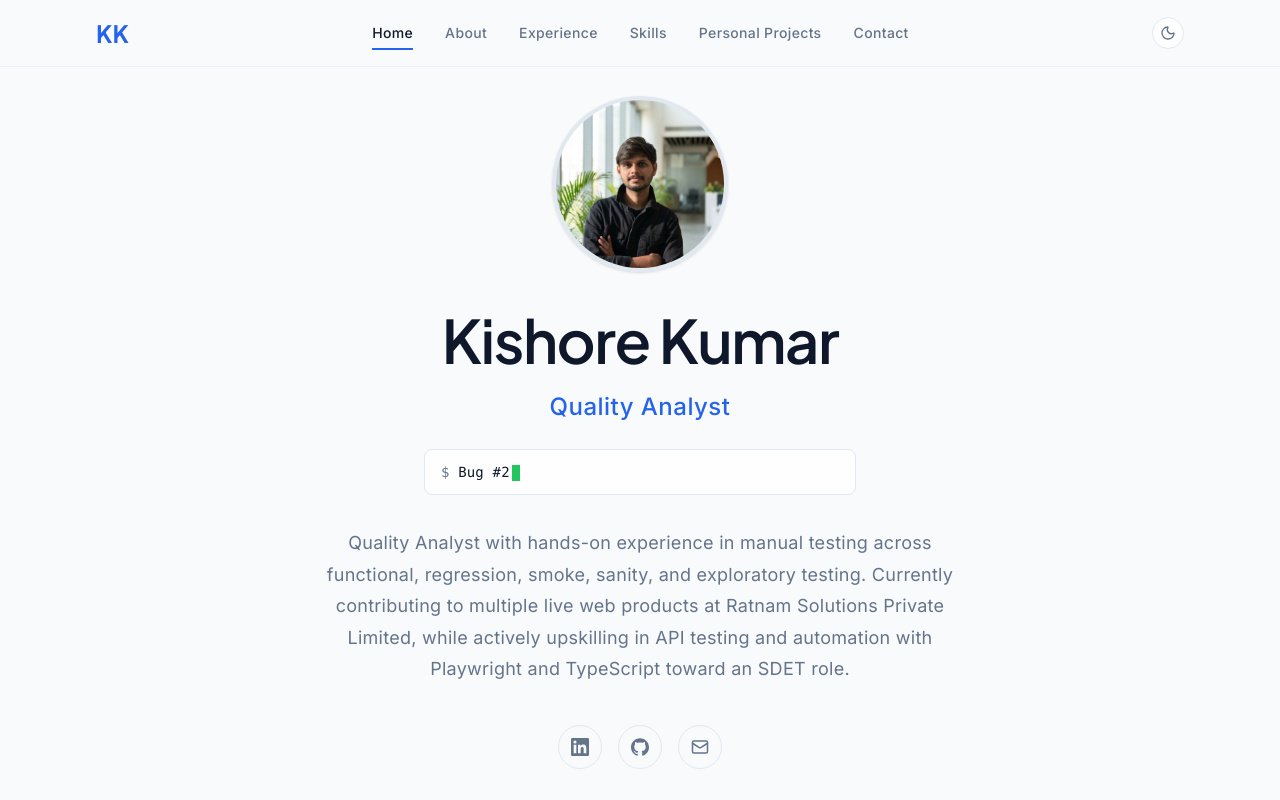
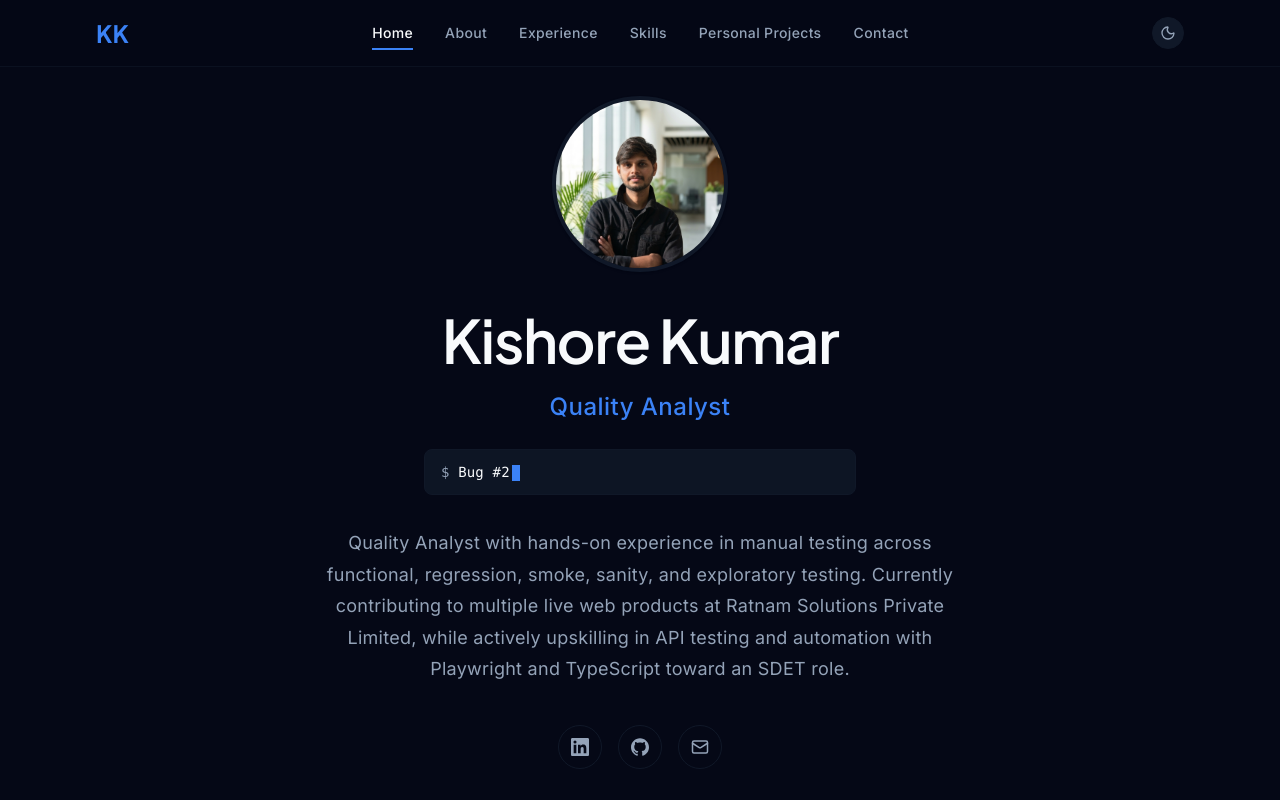
Before and after one commit to kishorekumarrasalay-02/kishorekumar-qa-portfolio, a Next.js app: page / in a window 1280 px wide. Shown: the top 800 px of the page. Built offline with nearby package versions, Linux system fonts and the light colour scheme.

Commit message:
background

```diff
--- a/src/app/globals.css
+++ b/src/app/globals.css
@@ -3,29 +3,31 @@
 @custom-variant dark (&:where(.dark, .dark *));
 
 :root {
-  --background: #f8fafc;
-  --foreground: #0f172a;
-  --primary: #2563eb;
-  --primary-light: #3b82f6;
-  --accent: #22c55e;
-  --accent-light: #4ade80;
-  --card: #ffffff;
-  --card-border: #e2e8f0;
-  --muted: #64748b;
-  --tag-bg: #f1f5f9;
+  /* Premium dark theme palette */
+  --background: #050816;
+  --foreground: #f8fafc;
+  --primary: #3b82f6; /* accent */
+  --primary-light: #38bdf8; /* glow */
+  --accent: #3b82f6;
+  --accent-light: #38bdf8;
+  --card: #101828;
+  --card-border: #101828;
+  --muted: #94a3b8; /* secondary */
+  --tag-bg: #101828;
 }
 
 .dark {
-  --background: #050505;
-  --foreground: #ffffff;
-  --primary: #2563eb;
-  --primary-light: #3b82f6;
-  --accent: #22c55e;
-  --accent-light: #4ade80;
-  --card: #1e293b;
-  --card-border: #334155;
+  /* Same palette in dark mode for consistency */
+  --background: #050816;
+  --foreground: #f8fafc;
+  --primary: #3b82f6;
+  --primary-light: #38bdf8;
+  --accent: #3b82f6;
+  --accent-light: #38bdf8;
+  --card: #101828;
+  --card-border: #101828;
   --muted: #94a3b8;
-  --tag-bg: #334155;
+  --tag-bg: #101828;
 }
 
 @theme inline {
```
